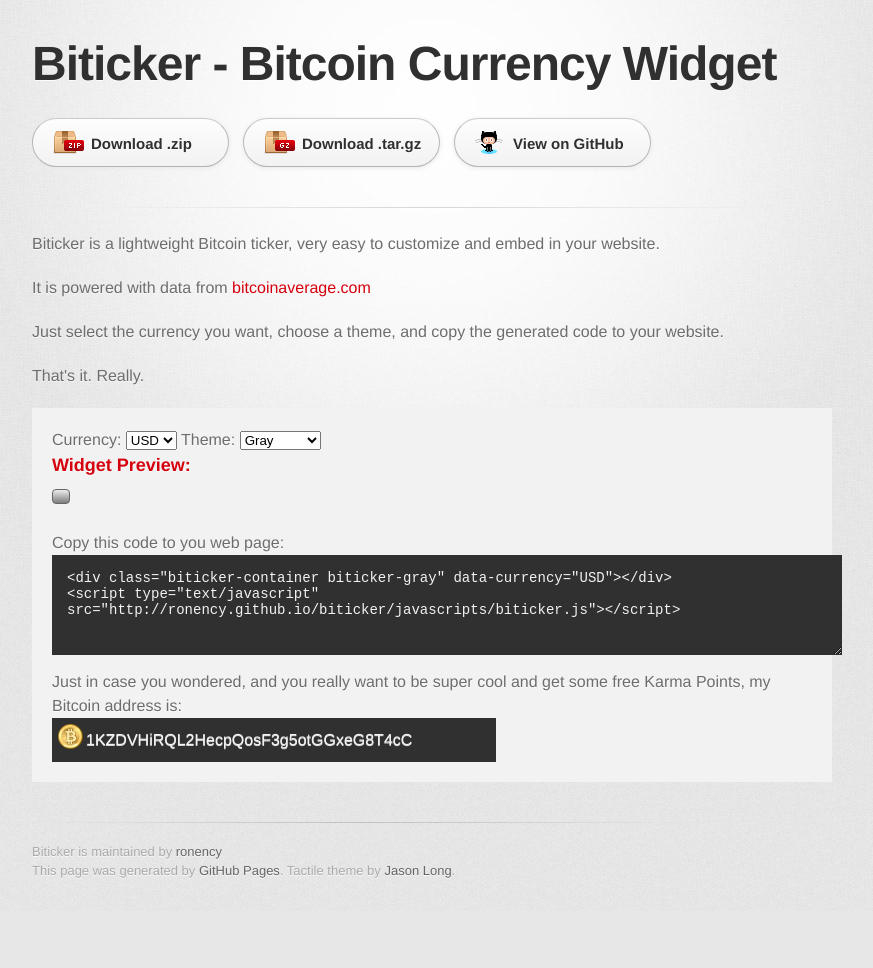
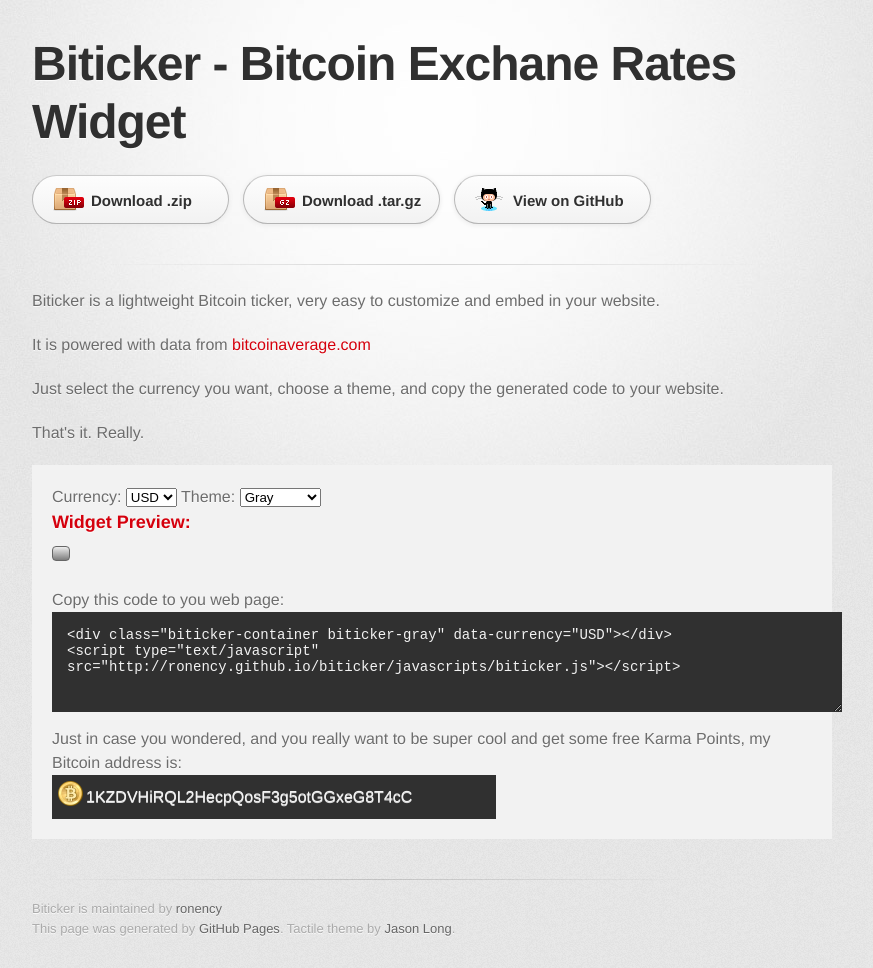
Before and after one commit to ronency/biticker, a plain HTML site: page index.html in a window 1280 px wide. Shown: the whole page, without its empty margins (208-1081 px from the left). Before the commit the page ends 911 px from the top, so only its background shows below. Drawn offline with nearby package versions, Linux system fonts and the light colour scheme; no server answers; a web font is replaced by a local one.

Commit message:
Update index.html

```diff
--- a/index.html
+++ b/index.html
@@ -20,7 +20,7 @@
     <div id="container">
       <div class="inner">
         <header>
-          <h1>Biticker - Bitcoin Currency Widget</h1>
+          <h1>Biticker - Bitcoin Exchane Rates Widget</h1>
         </header>
         <section id="downloads" class="clearfix">
           <a href="https://github.com/ronency/biticker/zipball/master" id="download-zip" class="button"><span>Download .zip</span></a>
```
